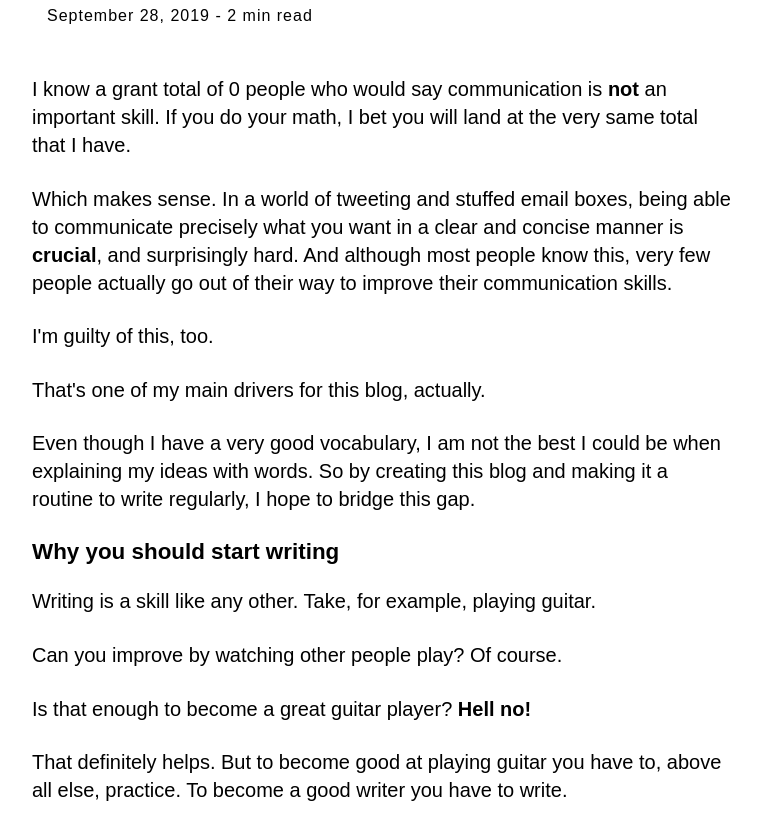
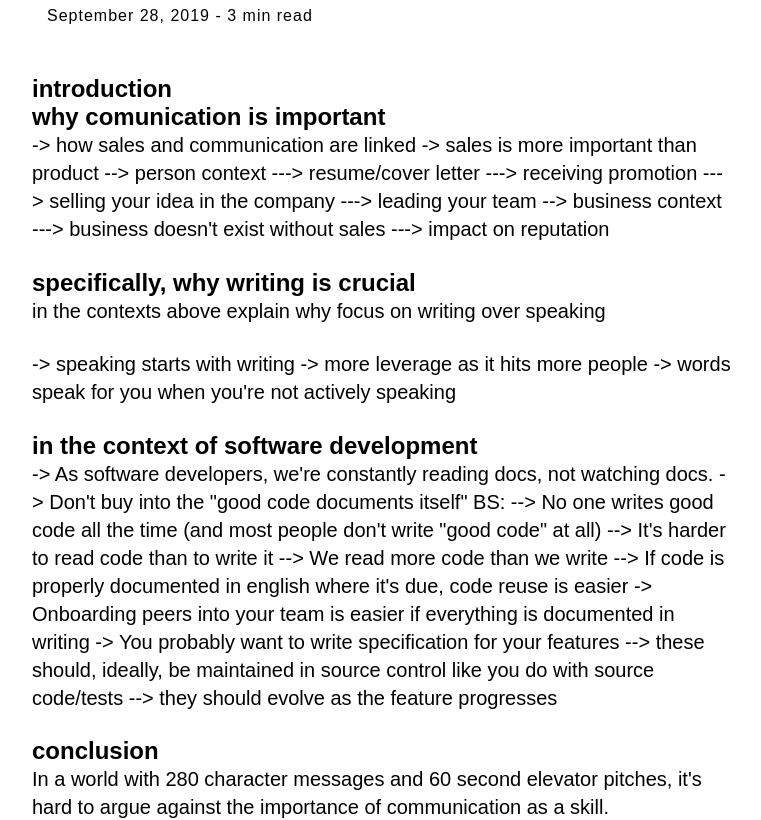
Before and after one commit to gassiss/blog, a Gatsby site: page /writing-is-underrated in a window 1280 px wide. Shown: the part 135-955 px from the top of the page, without its empty margins (258-1019 px from the left). Built offline with nearby package versions, Linux system fonts and the light colour scheme; Gatsby itself is replaced by a stand-in of ours; a web font is replaced by a local one.

Commit message:
Set down new structure for post

```diff
--- a/src/posts/Writing-is-underrated/writing-is-underrated.md
+++ b/src/posts/Writing-is-underrated/writing-is-underrated.md
@@ -4,6 +4,46 @@ date: "2019-09-28"
 description: "Why you should start writing"
 type: "Productivity"
 ---
+
+# introduction
+
+# why comunication is important
+
+-> how sales and communication are linked
+-> sales is more important than product
+--> person context
+---> resume/cover letter
+---> receiving promotion
+---> selling your idea in the company
+---> leading your team
+--> business context
+---> business doesn't exist without sales
+---> impact on reputation
+
+# specifically, why writing is crucial
+
+in the contexts above explain why focus on writing over speaking
+
+-> speaking starts with writing
+-> more leverage as it hits more people
+-> words speak for you when you're not actively speaking
+
+# in the context of software development
+
+-> As software developers, we're constantly reading docs, not watching docs.
+-> Don't buy into the "good code documents itself" BS:
+--> No one writes good code all the time (and most people don't write "good code" at all)
+--> It's harder to read code than to write it
+--> We read more code than we write
+--> If code is properly documented in english where it's due, code reuse is easier
+-> Onboarding peers into your team is easier if everything is documented in writing
+-> You probably want to write specification for your features
+--> these should, ideally, be maintained in source control like you do with source code/tests
+--> they should evolve as the feature progresses
+
+# conclusion
+
+In a world with 280 character messages and 60 second elevator pitches, it's hard to argue against the importance of communication as a skill.
 
 I know a grant total of 0 people who would say communication is **not** an important skill. If you do your math, I bet you will land at the very same total that I have.
 
```
